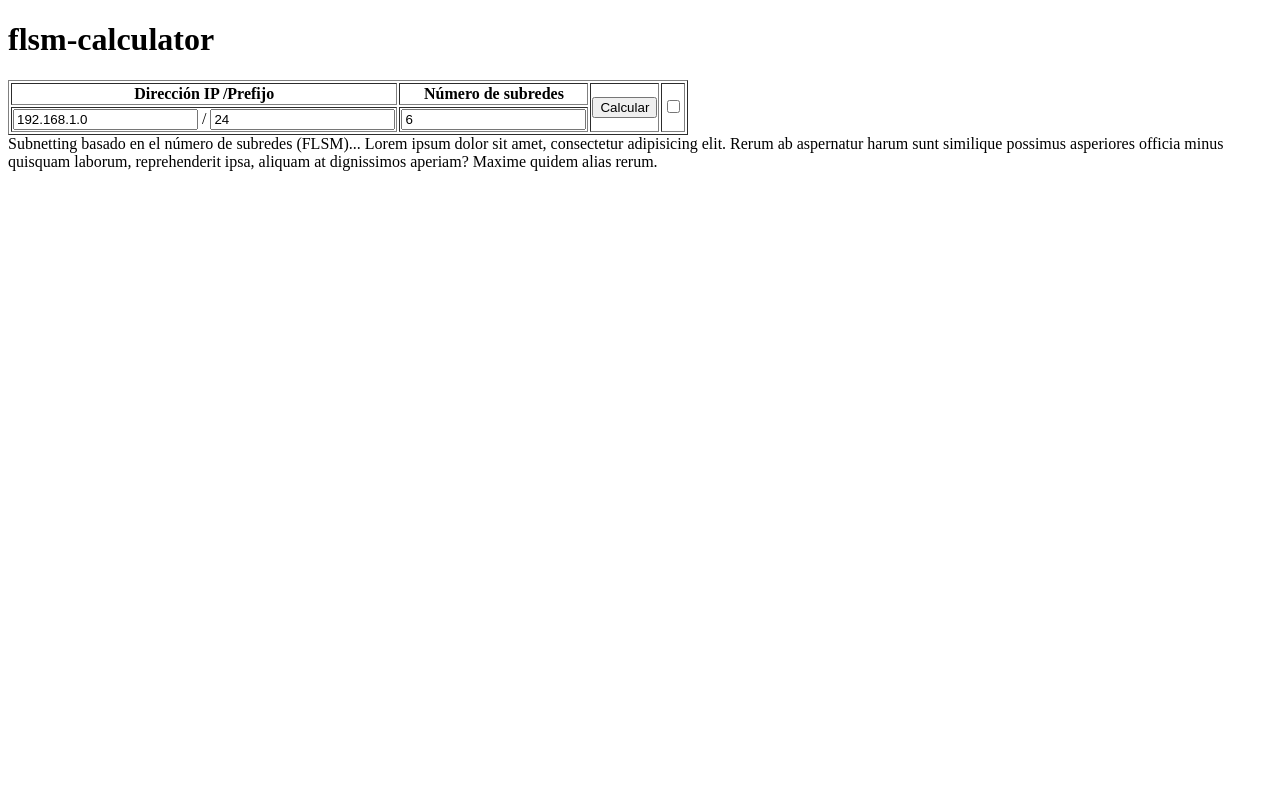
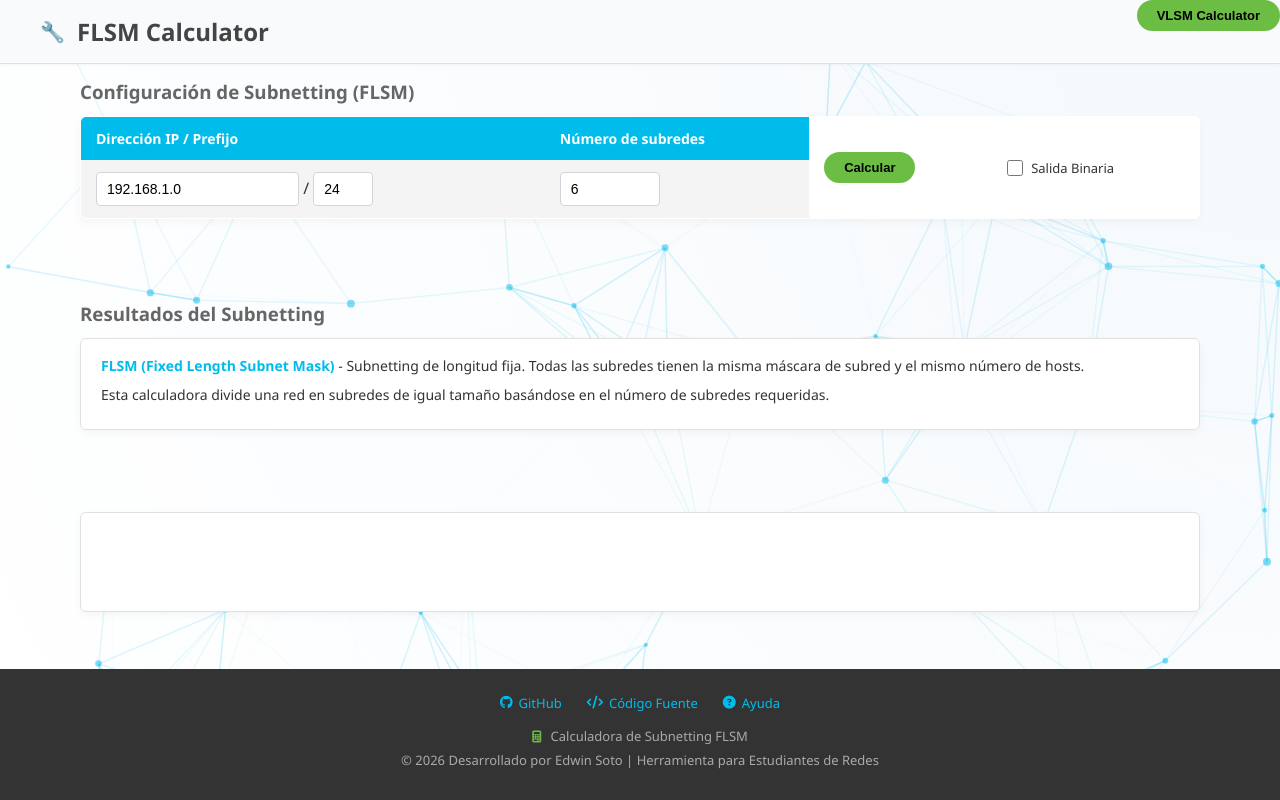
Before and after one commit to EdwinSotoSHz/Subnetting-Calculator, a plain HTML site: page flsm-calculator.html in a window 1280 px wide. Drawn offline with Linux system fonts and the light colour scheme.

Commit message:
Style: adjust style of flsm-calculator

```diff
--- a/css/style.css
+++ b/css/style.css
@@ -0,0 +1,419 @@
+:root {
+    --cisco-green: #6cbd44;
+    --cisco-blue: #00bceb;
+    --cisco-dark-grey: #333333;
+    --cisco-light-grey: #f4f4f4;
+    --cisco-header-bg: #f9fafb;
+    --border-color: #e0e0e0;
+    --text-color: #333;
+    --success-color: #4CAF50;
+    --warning-color: #ff9800;
+}
+
+* {
+    box-sizing: border-box;
+    margin: 0;
+    padding: 0;
+}
+
+html, body {
+    height: 100%;
+}
+
+body {
+    font-family: 'Segoe UI', Tahoma, Geneva, Verdana, sans-serif;
+    margin: 0;
+    color: var(--text-color);
+    background-color: transparent;
+    min-height: 100vh;
+    display: flex;
+    flex-direction: column;
+    position: relative;
+}
+
+#techCanvas {
+    position: fixed;
+    top: 0;
+    left: 0;
+    width: 100%;
+    height: 100%;
+    z-index: -1;
+    background: radial-gradient(circle at top right, #f5f9fc 0%, #ffffff 100%);
+}
+
+/* --- Header con tono grisáceo --- */
+header {
+    padding: 15px 40px;
+    border-bottom: 1px solid var(--border-color);
+    background: var(--cisco-header-bg);
+    backdrop-filter: blur(5px);
+    box-shadow: 0 1px 3px rgba(0,0,0,0.04);
+    flex-shrink: 0;
+}
+
+h1 {
+    font-weight: 600;
+    font-size: 24px;
+    color: #444;
+    display: flex;
+    align-items: center;
+    margin: 0;
+}
+
+h1::before {
+    content: "🔧";
+    margin-right: 12px;
+    font-size: 20px;
+}
+
+/* --- Contenedor Principal con menos separación --- */
+.container {
+    padding: 15px 40px;
+    max-width: 1200px;
+    margin: 0 auto;
+    width: 100%;
+    flex: 1 0 auto;
+}
+
+.container + .container {
+    margin-top: 10px;
+}
+
+/* --- Tabla de Configuración con menos padding --- */
+.config-table {
+    width: 100%;
+    border-collapse: collapse;
+    margin-bottom: 20px;
+    background: white;
+    border-radius: 6px;
+    box-shadow: 0 3px 10px rgba(0,0,0,0.04);
+    border: 1px solid var(--border-color);
+    overflow: hidden;
+}
+
+.config-table th {
+    background-color: var(--cisco-blue);
+    color: white;
+    text-align: left;
+    padding: 12px 15px;
+    font-weight: 600;
+    font-size: 14px;
+}
+
+.config-table td {
+    padding: 12px 15px;
+    border-bottom: 1px solid var(--border-color);
+    vertical-align: middle;
+}
+
+.config-table tr:nth-child(even) {
+    background-color: var(--cisco-light-grey);
+}
+
+.config-table tr:hover {
+    background-color: #f8fcff;
+}
+
+/* --- Inputs --- */
+input[type="text"],
+input[type="number"] {
+    padding: 8px 10px;
+    border: 1px solid #d1d5db;
+    border-radius: 4px;
+    font-size: 14px;
+    transition: all 0.2s;
+    background-color: white;
+}
+
+input[type="text"]:focus,
+input[type="number"]:focus {
+    outline: none;
+    border-color: var(--cisco-blue);
+    box-shadow: 0 0 0 2px rgba(0, 188, 235, 0.15);
+}
+
+/* --- Botones NetAcad --- */
+.btn-netacad {
+    background-color: var(--cisco-green);
+    color: #000000;
+    border: none;
+    padding: 8px 20px;
+    border-radius: 18px;
+    cursor: pointer;
+    font-weight: bold;
+    font-size: 13px;
+    transition: all 0.2s;
+    display: inline-block;
+    text-align: center;
+    text-decoration: none;
+}
+
+.btn-netacad:hover {
+    transform: translateY(-1px);
+    filter: brightness(1.08);
+    box-shadow: 0 3px 6px rgba(108, 189, 68, 0.25);
+}
+
+/* --- Caja de Descripción --- */
+.description-box {
+    background-color: white;
+    border-radius: 6px;
+    padding: 16px 20px;
+    margin-bottom: 20px;
+    box-shadow: 0 3px 10px rgba(0,0,0,0.04);
+    border: 1px solid var(--border-color);
+    line-height: 1.5;
+}
+
+.description-box p {
+    margin-bottom: 8px;
+    font-size: 14px;
+}
+
+.description-box strong {
+    color: var(--cisco-blue);
+}
+
+/* --- Contenedor para tabla de resultados con scroll horizontal --- */
+.results-container {
+    width: 100%;
+    overflow-x: auto;
+    margin-bottom: 20px;
+    border-radius: 6px;
+    border: 1px solid var(--border-color);
+    background: white;
+    box-shadow: 0 3px 10px rgba(0,0,0,0.04);
+    min-height: 100px;
+}
+
+/* --- Mensaje cuando no hay resultados --- */
+.results-container:empty::before {
+    content: "Haz clic en 'Calcular' para ver los resultados del subnetting";
+    display: block;
+    text-align: center;
+    padding: 40px 20px;
+    color: #888;
+    font-style: italic;
+    font-size: 14px;
+}
+
+/* --- Tabla de Resultados (Generada por JS) con menos padding --- */
+.subnetting-table {
+    width: 100%;
+    min-width: 800px;
+    border-collapse: collapse;
+    background: white;
+    font-size: 13px;
+}
+
+.subnetting-table th {
+    background-color: var(--cisco-blue);
+    color: white;
+    text-align: left;
+    padding: 12px 15px;
+    font-weight: 600;
+    border-right: 1px solid rgba(255, 255, 255, 0.1);
+    white-space: nowrap;
+}
+
+.subnetting-table th:last-child {
+    border-right: none;
+}
+
+.subnetting-table td {
+    padding: 10px 15px;
+    border-bottom: 1px solid var(--border-color);
+    vertical-align: middle;
+    white-space: nowrap;
+}
+
+.subnetting-table tbody tr:nth-child(even) {
+    background-color: #fafafa;
+}
+
+.subnetting-table tbody tr:hover {
+    background-color: #f8fcff;
+}
+
+/* --- Personalización de scrollbars --- */
+.results-container::-webkit-scrollbar {
+    height: 8px;
+    background-color: #f5f5f5;
+    border-radius: 0 0 6px 6px;
+}
+
+.results-container::-webkit-scrollbar-thumb {
+    background-color: #c1c1c1;
+    border-radius: 4px;
+    border: 2px solid #f5f5f5;
+}
+
+.results-container::-webkit-scrollbar-thumb:hover {
+    background-color: #a8a8a8;
+}
+
+.results-container::-webkit-scrollbar-track {
+    background-color: #f5f5f5;
+    border-radius: 0 0 6px 6px;
+}
+
+/* Para Firefox */
+.results-container {
+    scrollbar-width: thin;
+    scrollbar-color: #c1c1c1 #f5f5f5;
+}
+
+/* --- Footer pegado al fondo --- */
+footer {
+    background-color: var(--cisco-dark-grey);
+    color: #ddd;
+    padding: 25px 40px;
+    font-size: 13px;
+    flex-shrink: 0;
+    margin-top: auto;
+    width: 100%;
+}
+
+.footer-content {
+    max-width: 1200px;
+    margin: 0 auto;
+    text-align: center;
+}
+
+.footer-links {
+    display: flex;
+    justify-content: center;
+    gap: 25px;
+    margin-bottom: 15px;
+    flex-wrap: wrap;
+}
+
+.footer-links a {
+    color: var(--cisco-blue);
+    text-decoration: none;
+    display: flex;
+    align-items: center;
+    gap: 6px;
+    transition: color 0.2s;
+    font-size: 13px;
+}
+
+.footer-links a:hover {
+    color: white;
+    text-decoration: underline;
+}
+
+footer p {
+    margin: 6px 0;
+    color: #aaa;
+    line-height: 1.4;
+}
+
+footer p i {
+    margin-right: 6px;
+    color: var(--cisco-green);
+    font-size: 12px;
+}
+
+/* --- Responsive --- */
+@media (max-width: 768px) {
+    .container, header {
+        padding: 12px 20px;
+    }
+
+    h1 {
+        font-size: 20px;
+    }
+
+    .config-table {
+        display: block;
+        overflow-x: auto;
+    }
+
+    .footer-links {
+        flex-direction: column;
+        gap: 12px;
+    }
+
+    .btn-netacad {
+        padding: 7px 16px;
+        font-size: 12px;
+    }
+
+    .results-container::-webkit-scrollbar {
+        height: 6px;
+    }
+}
+
+@media (max-width: 480px) {
+    header {
+        padding: 10px 15px;
+    }
+
+    .container {
+        padding: 10px 15px;
+    }
+
+    h1 {
+        font-size: 18px;
+    }
+
+    h1::before {
+        font-size: 16px;
+        margin-right: 8px;
+    }
+
+    footer {
+        padding: 20px 15px;
+    }
+}
+
+/* --- Estilos para Checkbox --- */
+input[type="checkbox"] {
+    width: 16px;
+    height: 16px;
+    cursor: pointer;
+    accent-color: var(--cisco-green);
+}
+
+label {
+    display: flex;
+    align-items: center;
+    gap: 6px;
+    cursor: pointer;
+    font-size: 13px;
+}
+
+/* --- Mejora para h3 --- */
+h3 {
+    margin-bottom: 12px;
+    font-weight: 600;
+    color: #555;
+}
+
+/* --- Botón VLSM en esquina --- */
+body > a {
+    position: fixed;
+    right: 20px;
+    top: 20px;
+    z-index: 1000;
+    text-decoration: none;
+}
+
+body > a button {
+    background-color: var(--cisco-blue);
+    color: white;
+    border: none;
+    padding: 8px 16px;
+    border-radius: 18px;
+    cursor: pointer;
+    font-weight: bold;
+    font-size: 13px;
+    transition: all 0.2s;
+}
+
+body > a button:hover {
+    transform: translateY(-1px);
+    filter: brightness(1.1);
+    box-shadow: 0 3px 6px rgba(0, 188, 235, 0.25);
+}
--- a/flsm-calculator.html
+++ b/flsm-calculator.html
@@ -2,49 +2,108 @@
 <html lang="es">
 <head>
     <meta charset="UTF-8" />
-    <title>Parcel + IP</title>
+    <meta name="viewport" content="width=device-width, initial-scale=1.0">
+    <title>Calculadora Subnetting (FLSM)</title>
     <link rel="stylesheet" href="css/style.css">
+    <link rel="stylesheet" href="https://cdnjs.cloudflare.com/ajax/libs/font-awesome/6.4.0/css/all.min.css">
+    <style>
+        html {
+            scroll-behavior: smooth;
+        }
+    </style>
 </head>
 <body>
-    <h1>flsm-calculator</h1>
+    <a href="vlsm-calculator.html" style="position: absolute; right: 0%; top: 0; z-index: 1000;">
+        <button class="btn-netacad">VLSM Calculator</button>
+    </a>
+
+    <canvas id="techCanvas"></canvas>
+
+    <header>
+        <h1>FLSM Calculator</h1>
+    </header>
 
     <div class="container">
-        <table border="1">
+        <h3 style="color: #666;">Configuración de Subnetting (FLSM)</h3>
+        <table class="config-table">
             <tr>
-                <th>Dirección IP /Prefijo</th>
+                <th>Dirección IP / Prefijo</th>
                 <th>Número de subredes</th>
                 <td rowspan="2">
-                    <button id="btn-calc">Calcular</button>
+                    <button id="btn-calc" class="btn-netacad">Calcular</button>
                 </td>
                 <td rowspan="2">
-                    <input type="checkbox" id="check-binary-output" value="false"/>
+                    <label style="display: flex; align-items: center; gap: 8px;">
+                        <input type="checkbox" id="check-binary-output" value="false"/>
+                        Salida Binaria
+                    </label>
                 </td>
             </tr>
             <tr>
-                <td colspan="1">
+                <td>
                     <input type="text" id="ip-address" value="192.168.1.0">
                     /
-                    <input type="number" id="prefix" value="24">
+                    <input type="number" id="prefix" value="24" style="width: 60px;">
                 </td>
                 <td>
-                    <input type="number" id="subnets-number" value="6">
+                    <input type="number" id="subnets-number" value="6" style="width: 100px;">
                 </td>
             </tr>
         </table>
     </div>
 
-    <div class="half-of-container">
-        Subnetting basado en el número de subredes (FLSM)...
-        Lorem ipsum dolor sit amet, consectetur adipisicing elit. Rerum ab aspernatur harum sunt similique possimus asperiores officia minus quisquam laborum, reprehenderit ipsa, aliquam at dignissimos aperiam? Maxime quidem alias rerum.
+    <div class="container">
+        <h3 style="color: #666;">Resultados del Subnetting</h3>
+        <div class="description-box">
+            <p><strong>FLSM (Fixed Length Subnet Mask)</strong> - Subnetting de longitud fija. Todas las subredes tienen la misma máscara de subred y el mismo número de hosts.</p>
+            <p>Esta calculadora divide una red en subredes de igual tamaño basándose en el número de subredes requeridas.</p>
+        </div>
     </div>
 
-    <div class="half-of-container">
-
+    <div class="container">
+        <div class="results-container" id="subnetting-results">
+            <!-- Aquí se generará la tabla dinámicamente -->
+        </div>
     </div>
 
-    <div class="container" id="subnetting-results">
-    </div>
+    <footer>
+        <div class="footer-content">
+            <div class="footer-links">
+                <a href="https://github.com/EdwinSotoSHz" target="_blank">
+                    <i class="fab fa-github"></i> GitHub
+                </a>
+                <a href="https://github.com/EdwinSotoSHz/Calculadora-de-Distribucion-de-Frecuencias.git" target="_blank">
+                    <i class="fas fa-code"></i> Código Fuente
+                </a>
+                <a href="#">
+                    <i class="fas fa-question-circle"></i> Ayuda
+                </a>
+            </div>
+            <p><i class="fas fa-calculator"></i> Calculadora de Subnetting FLSM</p>
+            <p>© 2026 Desarrollado por Edwin Soto | Herramienta para Estudiantes de Redes</p>
+        </div>
+    </footer>
 
     <script type="module" src="js/flsmCalculator.js"></script>
+    <script type="module" src="js/backgroud.js"></script>
+    <script>
+        document.addEventListener('DOMContentLoaded', function() {
+            const btnCalc = document.getElementById('btn-calc');
+            const resultsContainer = document.getElementById('subnetting-results');
+
+            btnCalc.addEventListener('click', function() {
+                // Esperar un momento para que se genere la tabla
+                setTimeout(() => {
+                    if (resultsContainer.innerHTML.trim() !== '') {
+                        // Scroll suave a los resultados
+                        resultsContainer.scrollIntoView({
+                            behavior: 'smooth',
+                            block: 'start'
+                        });
+                    }
+                }, 100);
+            });
+        });
+    </script>
 </body>
 </html>
--- /dev/null
+++ b/js/backgroud.js
@@ -0,0 +1,65 @@
+document.addEventListener('DOMContentLoaded', function() {
+    const canvas = document.getElementById('techCanvas');
+    const ctx = canvas.getContext('2d');
+
+    function resizeCanvas() {
+        canvas.width = window.innerWidth;
+        canvas.height = window.innerHeight;
+    }
+    resizeCanvas();
+    window.addEventListener('resize', resizeCanvas);
+
+    const nodes = [];
+    const nodeCount = 60;
+    const maxDistance = 220;
+
+    function createNodes() {
+        for (let i = 0; i < nodeCount; i++) {
+            nodes.push({
+                x: Math.random() * canvas.width,
+                y: Math.random() * canvas.height,
+                radius: Math.random() * 2 + 2,
+                vx: (Math.random() - 0.5) * 0.4,
+                vy: (Math.random() - 0.5) * 0.4
+            });
+        }
+    }
+
+    function animate() {
+        ctx.clearRect(0, 0, canvas.width, canvas.height);
+
+        for (let i = 0; i < nodes.length; i++) {
+            const nodeA = nodes[i];
+            for (let j = i + 1; j < nodes.length; j++) {
+                const nodeB = nodes[j];
+                const dx = nodeB.x - nodeA.x;
+                const dy = nodeB.y - nodeA.y;
+                const dist = Math.sqrt(dx * dx + dy * dy);
+
+                if (dist < maxDistance) {
+                    const opacity = 1 - dist / maxDistance;
+                    ctx.strokeStyle = `rgba(0, 188, 235, ${opacity * 0.35})`;
+                    ctx.lineWidth = 1.5;
+                    ctx.beginPath();
+                    ctx.moveTo(nodeA.x, nodeA.y);
+                    ctx.lineTo(nodeB.x, nodeB.y);
+                    ctx.stroke();
+                }
+            }
+            nodeA.x += nodeA.vx;
+            nodeA.y += nodeA.vy;
+
+            if (nodeA.x <= 0 || nodeA.x >= canvas.width) nodeA.vx *= -1;
+            if (nodeA.y <= 0 || nodeA.y >= canvas.height) nodeA.vy *= -1;
+
+            ctx.fillStyle = 'rgba(0, 188, 235, 0.5)';
+            ctx.beginPath();
+            ctx.arc(nodeA.x, nodeA.y, nodeA.radius, 0, Math.PI * 2);
+            ctx.fill();
+        }
+        requestAnimationFrame(animate);
+    }
+
+    createNodes();
+    animate();
+});
```
Also changed, not shown: js/flsmCalculator.js (+5 -5 lines), ts/flsmCalculator.ts (+5 -5 lines).
